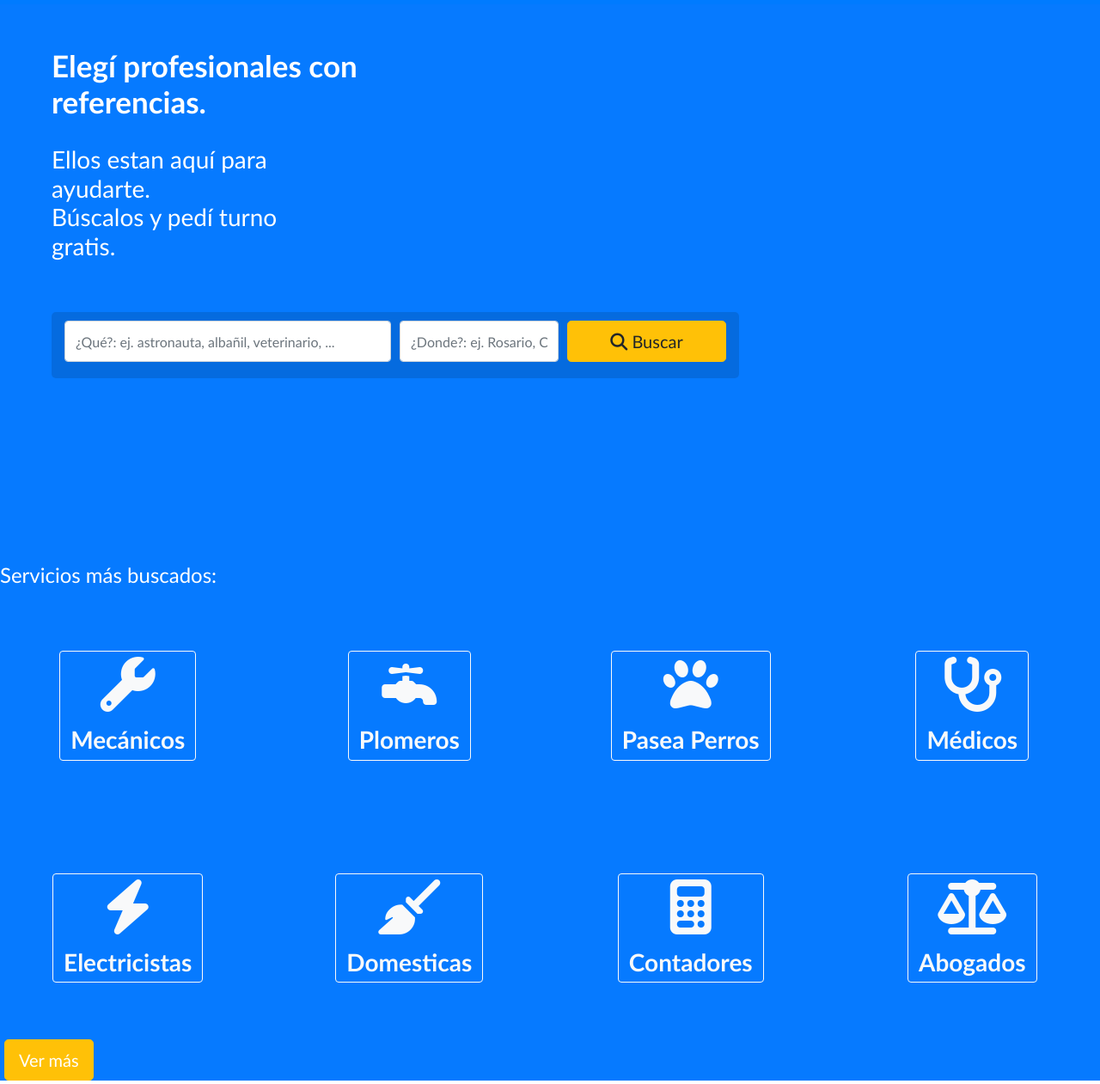
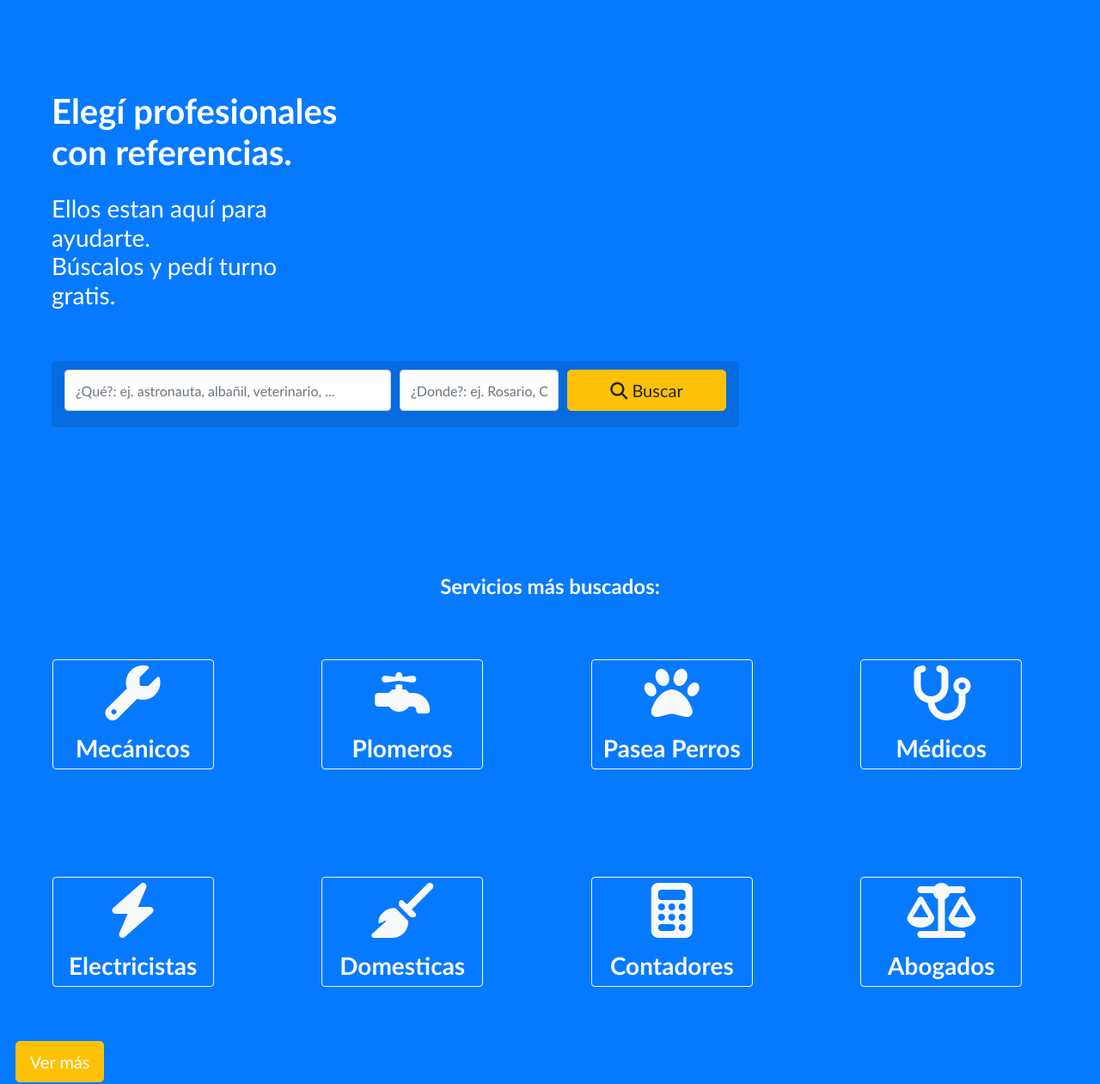
Before and after one commit to damicofj/prototipo_1, a plain HTML site: page index.html in a window 1280 px wide. Shown: the part 51-1312 px from the top of the page at 86% size. Drawn offline with nearby package versions, Linux system fonts and the light colour scheme.

Commit message:
Add files via upload

```diff
--- a/css/styles.css
+++ b/css/styles.css
@@ -1,4 +1,3 @@
-
 /* smartphone definition = 480px (moto g) - iphone 6 320px */
 body {
   background-color: #067aff;
@@ -61,15 +60,14 @@ img[alt="profesionales-mockup"] {
   border-color: #3a79f0;
 } */
 
-.carousel-control-next-icon:after
-{
-  content: '⏵';
+.carousel-control-next-icon:after {
+  content: "⏵";
   font-size: 30px;
   color: #3a79f0;
 }
 
 .carousel-control-prev-icon:after {
-  content: '⏴';
+  content: "⏴";
   font-size: 30px;
   color: #3a79f0;
 }
@@ -79,7 +77,6 @@ img[alt="profesionales-mockup"] {
   color: #3a79f0;
   padding: 40px 10px;
 }
-
 
 .features-box {
   text-align: center;
@@ -118,6 +115,16 @@ img[alt="profesionales-mockup"] {
   }
 }
 
+.features_mas_buscados_title {
+  text-align: center;
+  font-weight: bold;
+}
+
+.features_buttons {
+  width: 100%;
+  height: 100%;
+}
+
 .h3_features-box {
   font-weight: bold;
 }
@@ -129,6 +136,10 @@ img[alt="profesionales-mockup"] {
   color: lightskyblue;
 }
 
+.mas_buscados_container {
+  background-color: white;
+  color: #3a79f0;
+}
 
 .nav-item {
   text-align: left;
@@ -173,7 +184,6 @@ img[alt="profesionales-mockup"] {
   color: white;
 }
 
-
 .plan_pricing_h2 {
   font-size: 2rem;
   font-family: -apple-system, BlinkMacSystemFont, sans-serif;
@@ -197,6 +207,10 @@ img[alt="profesionales-mockup"] {
   }
 }
 
+.row_features_mas_buscados {
+  max-width: 100%;
+}
+
 .subtitle_1 {
   margin: auto;
   opacity: 1;
@@ -208,6 +222,7 @@ img[alt="profesionales-mockup"] {
     margin: auto;
     padding: 0px 15px 15px 15px;
     text-align: center;
+    font-size: 1.2rem;
   }
 }
 @media screen and (min-width: 1050px) {
@@ -241,21 +256,27 @@ img[alt="profesionales-mockup"] {
   padding: 50px 50px 30px 50px;
   text-align: center;
 }
-/* max-font-size casero - con media queries - con esto limito el tamaño de texto */
-@media screen and (min-width: 400px) {
+@media screen and (max-width: 500px) {
   .title_1 {
-    font-size: 35px;
+    font-size: 30px;
+    margin: auto;
+    padding: 80px 30px 25px 30px;
+    text-align: center;
   }
 }
-@media screen and (max-width: 550px) {
+@media screen and (min-width: 500px) {
   .title_1 {
-    text-align: justify;
+    font-size: 30px;
+    margin: auto;
+    padding: 90px 60px 25px 60px;
+    text-align: center;
   }
 }
-@media screen and (max-width: 600px) {
+@media screen and (min-width: 600px) {
   .title_1 {
+    font-size: 40px;
     margin: auto;
-    padding: 15px 15px 7px 15px;
+    padding: 100px 50px 25px 50px;
     text-align: center;
   }
 }
@@ -277,6 +298,12 @@ img[alt="profesionales-mockup"] {
   background-color: #067aff;
   color: white;
   padding: 7% 15%;
+}
+
+#features_mas_buscados {
+  background-color: #067aff;
+  color: white;
+  padding: 1% 1%;
 }
 
 @media screen and (min-width: 400px) {
```
